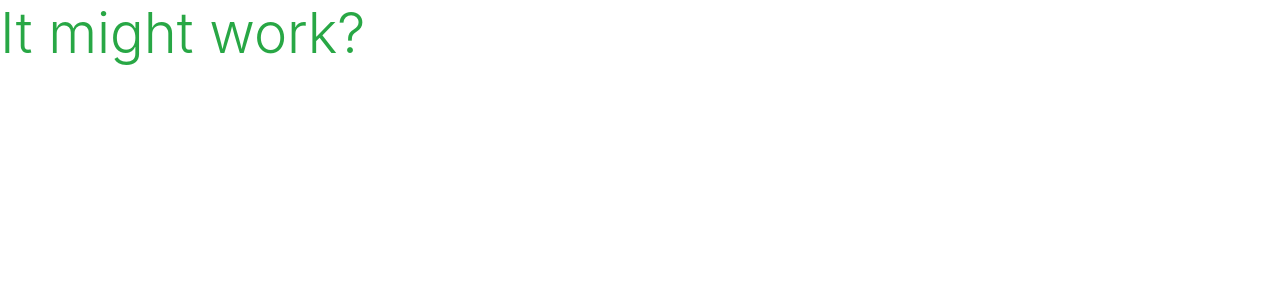
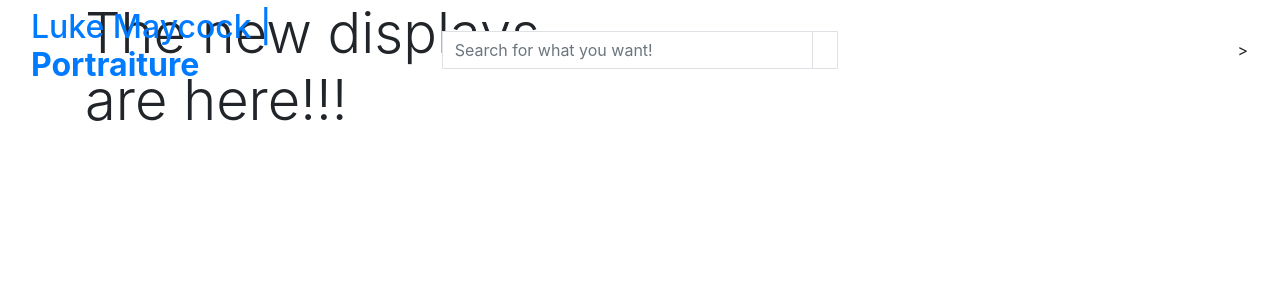
Before and after one commit to l3wk3m/luke-maycock-portraiture, a Django app: page / in a window 1280 px wide. Shown: the top 300 px of the page. Run offline with Django 3.2, Linux system fonts and the light colour scheme.

Commit message:
Feat: Added content to the index and base html files to give the initial landing page structure

```diff
--- a/home/templates/home/index.html
+++ b/home/templates/home/index.html
@@ -1,6 +1,23 @@
 {% extends "base.html" %}
 {% load static %}
 
+{% block page_header %}
+    <div class="container header-container">
+        <div class="row">
+            <div class="col"></div>
+        </div>
+    </div>
+{% endblock %}
+
 {% block content %}
-    <h1 class="display-4 text-success">It might work?</h1>
+    <div class="container h-100">
+        <div class="row h-100">
+            <div class="col-7 col-md-6 my-auto">
+                <h1 class="display-4 logo-font text-black">The new displays are here!!!</h1>
+                <div class="my-5">
+                    <a href="" class="shop-now-button btn btn-lg rounded-0 text-uppercase py-3"></a>
+                </div>
+            </div>
+        </div>
+    </div>
 {% endblock %}
--- a/templates/base.html
+++ b/templates/base.html
@@ -30,7 +30,34 @@
     <title>Luke Maycock | Portraiture {% block extra_title %}{% endblock %}</title>
   </head>
   <body>
-    <header class="container-fluid fixed-top"></header>
+    <header class="container-fluid fixed-top">
+      <div class="row">
+        <div class="col-12 col-lg-4 my-auto py-1 py-lg-0 text-center text-lg-left">
+          <a href="{% url 'home' %}" class="nav-link main-logo-link">
+            <h2 class="logo-font text-black my0">Luke Maycock | <strong>Portraiture</strong></h2>
+          </a>
+        </div>
+        <div class="col-12 col-lg-4 my-auto py-1 py-lg-0">
+          <form method="GET" action="">
+            <div class="input-group w-100">
+              <input class="form-control border border-black rounded-0" type="text" name="q" placeholder="Search for what you want!">
+              <div class="input-group-append">
+                <button class="form-control btn btn-black border border-black rounded-0" type="submit">
+                  <span class="icon">
+                    <i class="fas fa-search"></i>
+                  </span>
+                </button>
+              </div>
+            </div>
+          </form>
+        </div>
+        <div class="col-12 col-lg-4 my-auto py-1 py-lg-0">
+          <ul class="list-inline list-unstyled text-center text-lg-right my-0">>
+            <li class="list-inline-item dropdown"></li>
+            <li class="list-inline-item"></li>
+        </div>
+      </div>
+    </header>
 
     {% if messages %}
         <div class="message-container"></div>
```
